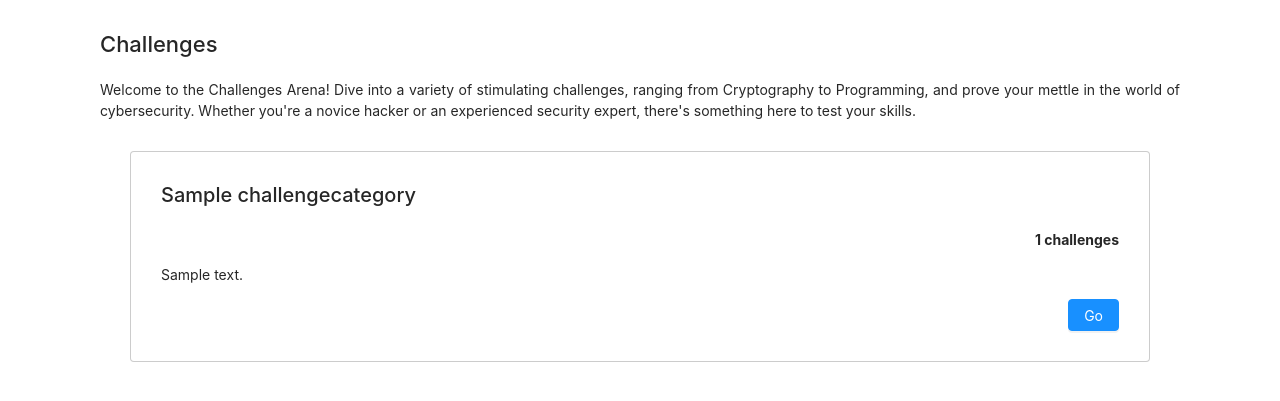
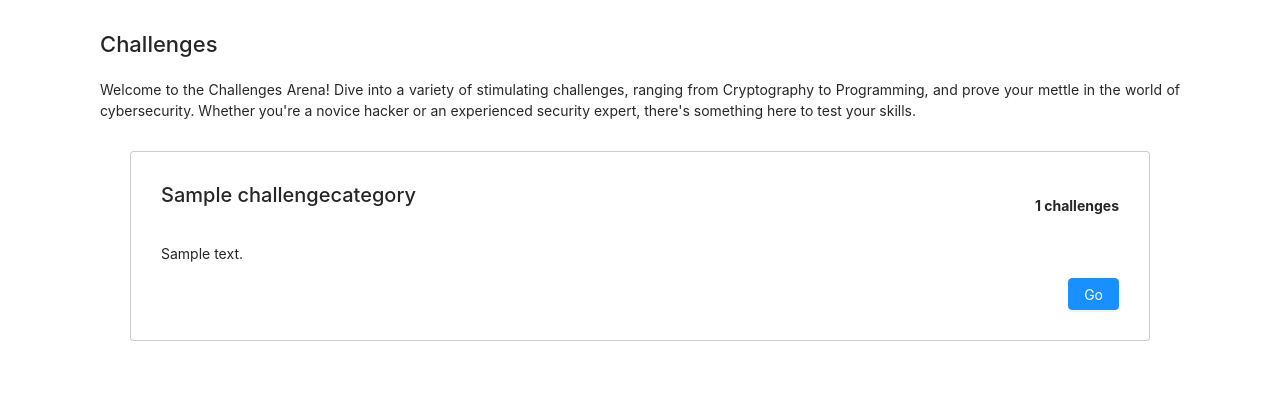
Before and after one commit to Artiqk/Pwner, a Django app: page /challenges/ in a window 1280 px wide. Shown: the part 50-451 px from the top of the page. Run offline with Django 4.2, Linux system fonts and the light colour scheme; tables that the repository leaves empty hold one stand-in row (values such as "Sample post").

Commit message:
aligned-ish card items

```diff
--- a/challenges/templates/challenges/challenges_category_list.html
+++ b/challenges/templates/challenges/challenges_category_list.html
@@ -23,10 +23,10 @@
 
                     {% for category in categories %}
                         <div class="card">
-                            <h2 class="card-title">
-                                {{ category.name }}
-                            </h2>
-                            <div class="text-right">
+                            <div class="d-flex justify-content-between align-items-center">
+                                <h2 class="card-title">
+                                    {{ category.name }}
+                                </h2>
                                 <strong>{{ category|number_of_challenges }} challenges</strong>
                             </div>
                             <p class="text-justify">
```
